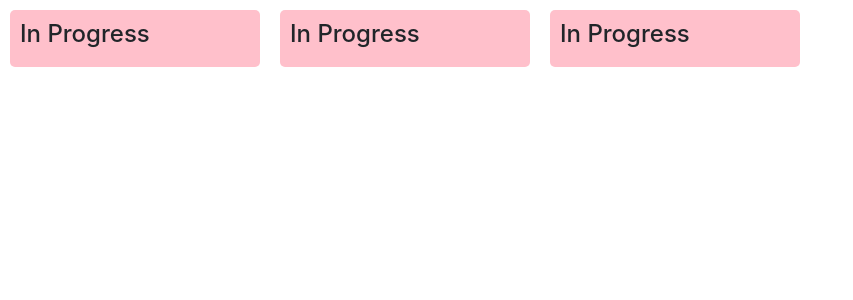
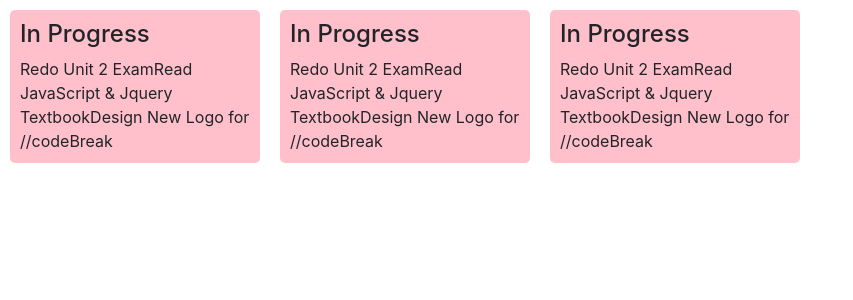
Before and after one commit to VictoriaBuchanan27/Mock-Trello, a React (Create React App) app: page / in a window 1280 px wide. Shown: the top 300 px of the page, without its empty margins (0-853 px from the left). Built offline with nearby package versions, Linux system fonts and the light colour scheme.

Commit message:
cards + input text working

```diff
--- a/src/App.js
+++ b/src/App.js
@@ -29,9 +29,9 @@ class App extends Component {
   render() {
     return (
       <div className="App">
-       <List />
-       <List />
-       <List />
+       <List cards={inProgess}/>
+       <List cards={inProgess}/>
+       <List cards={inProgess}/>
       </div>
     );
   }
--- /dev/null
+++ b/src/components/cards.js
@@ -0,0 +1,8 @@
+import React from 'react';
+
+const Cards = (props)=>{
+    return(
+        <span className = 'task-title'>{props.title}</span>
+    );
+}
+export default Cards;
--- a/src/container/list.js
+++ b/src/container/list.js
@@ -1,20 +1,44 @@
 import React from 'react';
 import './list.css';
+import Cards from '../components/cards';
 
 
 class List extends React.Component {
 
-    constructor(props){
+    constructor(props) {
         super(props);
 
-        this.state ={
-            title: "In Progress"
+        this.state = {
+            title: "In Progress",
+            editMode: false
         }
     }
-    render(){
-        return(
-            <div className = 'list'>
-                <h4>{this.state.title}</h4>
+    toggleEditMode = (e) => {
+        //this.setState({editMode: !this.setState.editMode});
+
+        if (this.state.editMode === false) {
+            this.setState({ editMode: true });
+        } else {
+            this.setState({ editMode: false });
+        }
+    }
+    titleChange =(e)=>{
+        this.setState({title: e.target.value})
+    }
+
+    render() {
+
+        const editMode = this.state.editMode ?
+                <><input type = "text" value = {this.state.title} onChange={this.titleChange}/><button onClick={this.toggleEditMode}>save</button></>
+                : <h4 onDoubleClick={this.toggleEditMode}>{this.state.title}</h4>;
+        return (
+            <div className='list'>
+             {editMode}
+            {this.props.cards.map((e,i)=>{
+                return <Cards title ={e.title} tags={e.tags} key={i} />;
+                })
+            }
+
             </div>
 
         );
```
Also changed, not shown: src/components/cards.css (added).
